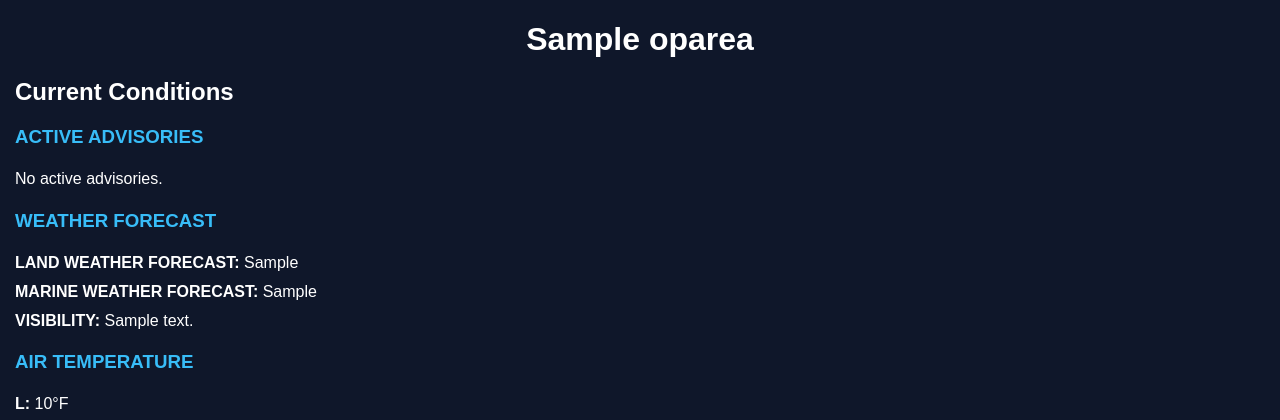
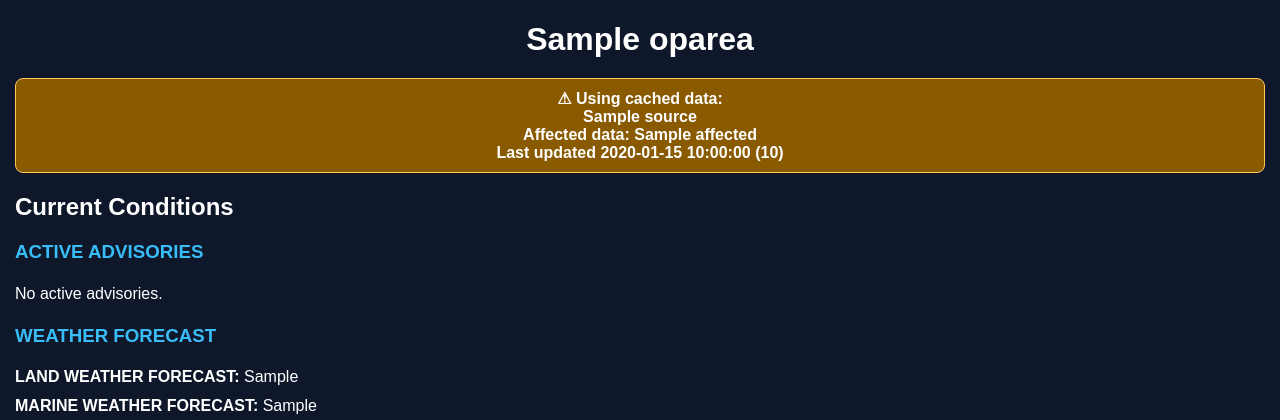
Before and after one commit to mcphillips87/oparea-weather, a Flask app: template templates/index.html in a window 1280 px wide. Shown: the part 53-473 px from the top of the page. Run offline with Flask 3, Linux system fonts and the light colour scheme; the template is opened without the code that fills it: most values are stand-ins (such as "Sample title", 1, 10 or a date in 2020).

Commit message:
Further improvements to the timeout handling with weather sources

```diff
--- a/app.py
+++ b/app.py
@@ -1,4 +1,4 @@
-from flask import Flask, render_template
+from flask import Flask, render_template, request
 
 from services.nws import get_forecast, get_current_observation
 from services.marine import get_marine_point_forecast, parse_marine_forecast
@@ -16,6 +16,45 @@ app = Flask(__name__)
 logger = logging.getLogger(__name__)
 
 cache = Cache(app, config={"CACHE_TYPE": "SimpleCache"})
+
+source_cache = {
+    "surf": {
+        "data": None,
+        "updated": None,
+    },
+    "land": {
+        "data": None,
+        "updated": None,
+    },
+    "marine": {
+        "data": None,
+        "updated": None,
+    },
+    "tides": {
+        "data": None,
+        "updated": None,
+    },
+    "alerts": {
+        "data": None,
+        "updated": None,
+    },
+    "current": {
+        "data": None,
+        "updated": None,
+    },
+    "observation": {
+        "data": None,
+        "updated": None,
+    },
+    "buoy_46224": {
+        "data": None,
+        "updated": None,
+    },
+    "buoy_46275": {
+        "data": None,
+        "updated": None,
+    },
+}
 
 def mph_to_knots(wind_text):
     parts = wind_text.split()
@@ -44,6 +83,77 @@ def get_cache_times():
     return {
         "display": now.strftime("%d %b %Y %H%M"),
         "epoch": int(now.timestamp())
+    }
+
+def format_data_age(updated_time):
+    if updated_time is None:
+        return "unknown age"
+
+    now = datetime.now(ZoneInfo("America/Los_Angeles"))
+    age = now - updated_time
+    total_minutes = max(0, int(age.total_seconds() // 60))
+
+    if total_minutes < 1:
+        return "less than 1 minute ago"
+
+    if total_minutes == 1:
+        return "1 minute ago"
+
+    if total_minutes < 60:
+        return f"{total_minutes} minutes ago"
+
+    hours, minutes = divmod(total_minutes, 60)
+
+    if hours == 1:
+        hour_text = "1 hour"
+    else:
+        hour_text = f"{hours} hours"
+
+    if minutes == 0:
+        return f"{hour_text} ago"
+
+    minute_text = "1 minute" if minutes == 1 else f"{minutes} minutes"
+    return f"{hour_text} {minute_text} ago"
+
+def use_cached_source(source_name, live_data):
+    cached = source_cache[source_name]
+    live_failed = not isinstance(live_data, dict) or bool(live_data.get("error"))
+
+    if live_failed:
+        if cached["data"] is not None:
+            logger.warning(
+                "Using cached %s data because the live source failed.",
+                source_name
+            )
+
+            updated = cached["updated"]
+
+            return {
+                "data": cached["data"],
+                "stale": True,
+                "updated_time": updated.strftime("%H%M %Z"),
+                "age": format_data_age(updated),
+            }
+
+        return {
+            "data": live_data if isinstance(live_data, dict) else {
+                "error": "Source temporarily unavailable"
+            },
+            "stale": False,
+            "updated_time": None,
+            "age": None,
+        }
+
+    cached["data"] = live_data
+    cached["updated"] = datetime.now(
+        ZoneInfo("America/Los_Angeles")
+    )
+
+    return {
+        "data": live_data,
+        "stale": False,
+        "updated_time": None,
+        "age": None,
     }
 
 def get_relevant_tides(tides):
@@ -102,7 +212,7 @@ CPAOA = {
 }
 
 @app.route("/")
-@cache.cached(timeout=600)
+@cache.cached(timeout=600, query_string=True)
 def home():
     cache_times = get_cache_times()
 
@@ -127,8 +237,6 @@ def home():
         days=7,
         days_back=1
     )
-
-    relevant_tides = get_relevant_tides(tides)
 
     alerts = get_alerts(
         CPAOA["land"]["lat"],
@@ -158,6 +266,115 @@ def home():
     )
 
     surf = get_surf_forecast()
+
+    test_stale_param = request.args.get("test_stale", "")
+    if test_stale_param == "1":
+        test_stale_param = "surf"
+
+    # Accept one source or multiple comma-separated sources, for example:
+    # /?test_stale=observation,current,buoy_46275
+    test_stale_sources = {
+        source.strip()
+        for source in test_stale_param.split(",")
+        if source.strip()
+    }
+
+    if "land" in test_stale_sources:
+        land = {"error": "Temporary test failure"}
+    if "marine" in test_stale_sources:
+        marine = {"error": "Temporary test failure"}
+    if "tides" in test_stale_sources:
+        tides = {"error": "Temporary test failure"}
+    if "alerts" in test_stale_sources:
+        alerts = {"error": "Temporary test failure"}
+    if "observation" in test_stale_sources:
+        observation = {"error": "Temporary test failure"}
+    if "current" in test_stale_sources:
+        current = {"error": "Temporary test failure"}
+    if "buoy_46224" in test_stale_sources:
+        buoys[0] = {"station": "46224", "error": "Temporary test failure"}
+    if "buoy_46275" in test_stale_sources:
+        buoys[1] = {"station": "46275", "error": "Temporary test failure"}
+    if "surf" in test_stale_sources:
+        surf = {
+            "san_diego_surf": "N/A",
+            "error": "Temporary test failure"
+        }
+
+    source_results = {
+        "land": use_cached_source("land", land),
+        "marine": use_cached_source("marine", marine),
+        "tides": use_cached_source("tides", tides),
+        "alerts": use_cached_source("alerts", alerts),
+        "observation": use_cached_source("observation", observation),
+        "current": use_cached_source("current", current),
+        "buoy_46224": use_cached_source("buoy_46224", buoys[0]),
+        "buoy_46275": use_cached_source("buoy_46275", buoys[1]),
+        "surf": use_cached_source("surf", surf),
+    }
+
+    land = source_results["land"]["data"]
+    marine = source_results["marine"]["data"]
+    tides = source_results["tides"]["data"]
+    alerts = source_results["alerts"]["data"]
+    observation = source_results["observation"]["data"]
+    current = source_results["current"]["data"]
+    surf = source_results["surf"]["data"]
+    buoys = [
+        source_results["buoy_46224"]["data"],
+        source_results["buoy_46275"]["data"],
+    ]
+
+    source_labels = {
+        "land": {
+            "name": "NWS Land Forecast",
+            "affected": "Land forecast, forecast high/low temperature, and land wind",
+        },
+        "marine": {
+            "name": "NOAA Marine Forecast",
+            "affected": "Marine weather, marine wind, and forecast seas",
+        },
+        "tides": {
+            "name": "NOAA Tide Predictions",
+            "affected": "Tide times, tide heights, and tide graph",
+        },
+        "alerts": {
+            "name": "NWS Advisories",
+            "affected": "Active advisories and warning details",
+        },
+        "observation": {
+            "name": "Oceanside Weather Station (EW3174)",
+            "affected": "Visibility and barometer",
+        },
+        "current": {
+            "name": "Buoy 46275 Current",
+            "affected": "Current direction and current speed",
+        },
+        "buoy_46224": {
+            "name": "Buoy 46224",
+            "affected": "Significant wave height and dominant wave period",
+        },
+        "buoy_46275": {
+            "name": "Buoy 46275",
+            "affected": "Significant wave height, dominant wave period, and sea temperature",
+        },
+        "surf": {
+            "name": "NOAA Surf Forecast",
+            "affected": "Surf height forecast",
+        },
+    }
+
+    stale_sources = []
+    for source_name, result in source_results.items():
+        if result["stale"]:
+            stale_sources.append({
+                "name": source_labels[source_name]["name"],
+                "affected": source_labels[source_name]["affected"],
+                "updated_time": result["updated_time"],
+                "age": result["age"],
+            })
+
+    relevant_tides = get_relevant_tides(tides)
 
     land_periods = land.get("properties", {}).get("periods", [])
     marine_periods = marine.get("periods", [])
@@ -192,12 +409,14 @@ def home():
         "astro": astro,
     }
 
+
     return render_template(
         "index.html",
         oparea=CPAOA,
         brief=brief,
         cache_time=cache_times["display"],
-        cache_epoch=cache_times["epoch"]
+        cache_epoch=cache_times["epoch"],
+        stale_sources=stale_sources
     )
 
 @app.route("/data")
--- a/static/style.css
+++ b/static/style.css
@@ -105,3 +105,14 @@ hr {
     line-height: 1.5;
     margin: 0;
 }
+
+.stale-warning {
+    background: #8a5a00;
+    color: white;
+    border: 1px solid #ffc857;
+    border-radius: 8px;
+    padding: 10px;
+    margin: 15px 0;
+    text-align: center;
+    font-weight: 600;
+}
--- a/templates/index.html
+++ b/templates/index.html
@@ -4,6 +4,19 @@
 <script src="https://cdn.jsdelivr.net/npm/chart.js"></script>
 
 <h1>{{ oparea.name }}</h1>
+
+{% if stale_sources %}
+<div class="stale-warning">
+    <strong>⚠ Using cached data:</strong>
+    {% for source in stale_sources %}
+        <div class="stale-source">
+            <strong>{{ source.name }}</strong><br>
+            Affected data: {{ source.affected }}<br>
+            Last updated {{ source.updated_time }} ({{ source.age }})
+        </div>
+    {% endfor %}
+</div>
+{% endif %}
 
 <section class="brief-card">
 
```
